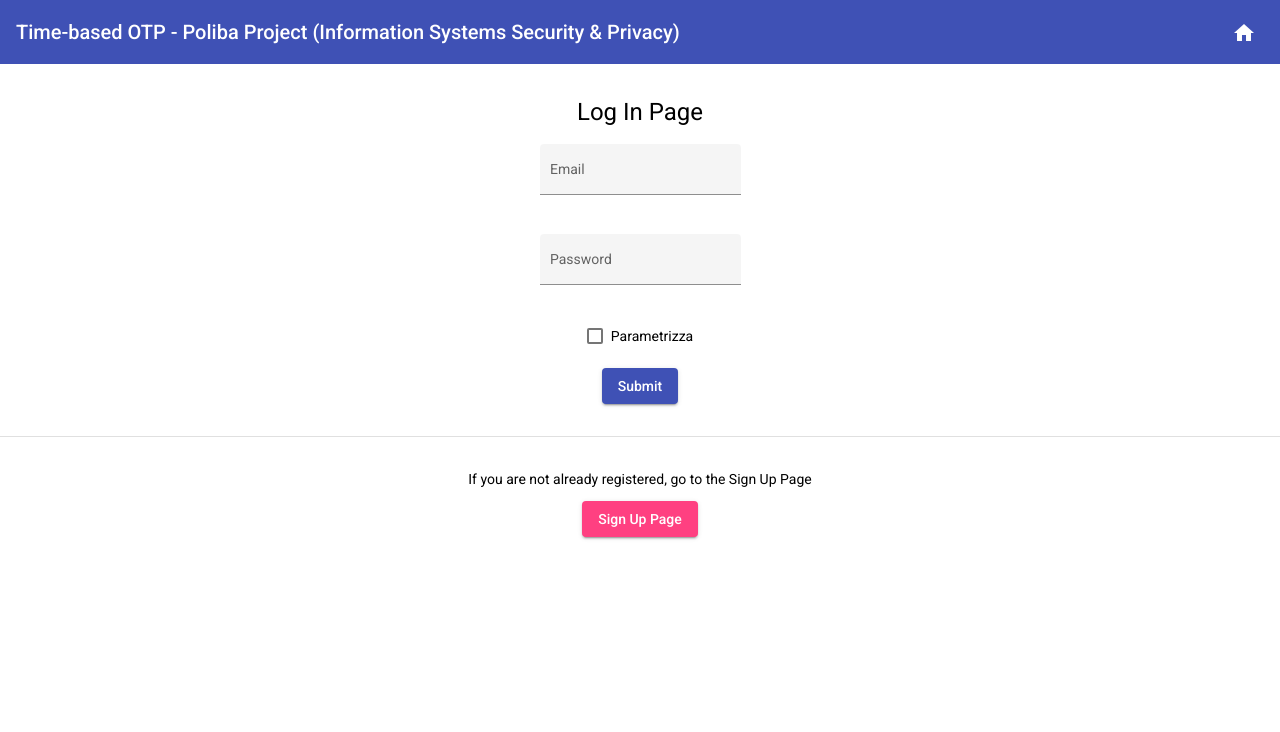
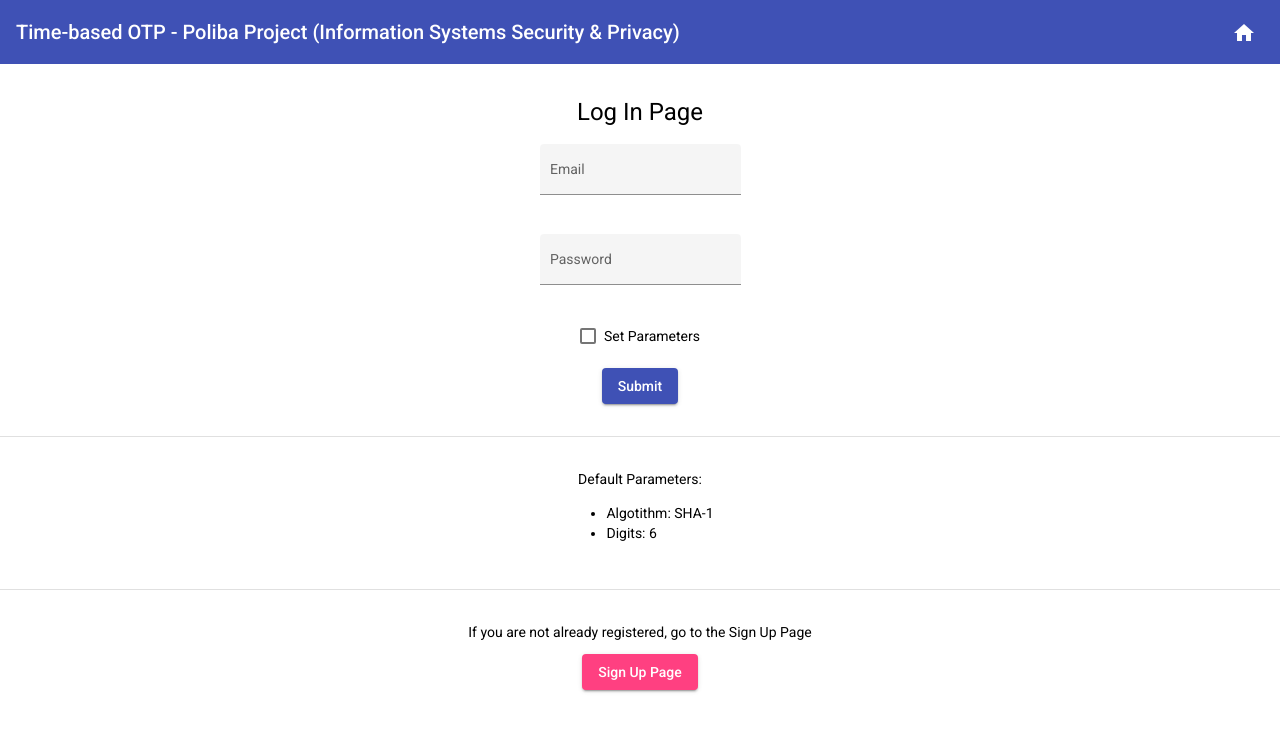
Before and after one commit to federicoder/totp-project-poliba, an Angular app in the folder Client/: page /login in a window 1280 px wide. Shown: the top 732 px of the page. Built offline with nearby package versions, Linux system fonts and the light colour scheme.

Commit message:
Improved Parameters Setting

```diff
--- a/Client/src/app/landing-page/landing-page.component.html
+++ b/Client/src/app/landing-page/landing-page.component.html
@@ -1,10 +1,8 @@
 <div class="center">
 
   <h1>
-    Hello {{userName}}
+    Hi <b>{{userName}}</b>, welcome to your personal area!
   </h1>
 
   <button mat-raised-button (click)="logout()" color="warn" *ngIf="userName.length > 0"> Logout</button>
-  <!-- <button mat-raised-button color="primary" [routerLink]="['/login']" *ngIf="userName.length <= 0">
-    Login</button> -->
 </div>
--- a/Client/src/app/landing-page/landing-page.component.ts
+++ b/Client/src/app/landing-page/landing-page.component.ts
@@ -21,7 +21,7 @@ export class LandingPageComponent implements OnInit {
       this.router.navigate(['/login']);
     }
 
-    console.log(this.userName)
+    console.log('User ' + this.userName + ' logged in successfully!')
   }
 
   async logout() {
--- a/Client/src/app/login-page/login-page.component.html
+++ b/Client/src/app/login-page/login-page.component.html
@@ -12,9 +12,15 @@
     <input matInput [(ngModel)]="user.password" type="password" autocomplete="off" />
   </mat-form-field>
   <br>
-  <mat-checkbox (change)="setParameterOn()">Parametrizza</mat-checkbox>
+  <mat-checkbox (change)="setParameterOn()">Set Parameters</mat-checkbox>
   <br>
   <button mat-raised-button color="primary" (click)="loginUser()">Submit</button>
+  <mat-divider style="width: 100%; margin: 2rem;" [inset]="true"></mat-divider>
+  Default Parameters:
+  <ul>
+    <li>Algotithm: SHA-1</li>
+    <li>Digits: 6</li>
+  </ul>
   <mat-divider style="width: 100%; margin: 2rem;" [inset]="true"></mat-divider>
   <p>If you are not already registered, go to the Sign Up Page</p>
   <button mat-raised-button color="accent" [routerLink]="['/signup']">Sign Up Page</button>
--- a/Client/src/app/login-page/login-page.component.ts
+++ b/Client/src/app/login-page/login-page.component.ts
@@ -17,15 +17,13 @@ export class LoginPageComponent implements OnInit {
   constructor(private service: RegistrationService, private router: Router, private utilService: UtilService) {}
 
   ngOnInit(): void {
-    console.log('hello');
+
   }
   setParameterOn() {
     this.parametrize = !this.parametrize;
   }
 
   async loginUser() {
-    console.log('i am here login');
-    console.log(this.user);
     const data = await this.service.loginUserFromRemote(this.user);
     if (data) {
       if (this.parametrize) {
--- a/Client/src/app/otpconfig/otpconfig.component.html
+++ b/Client/src/app/otpconfig/otpconfig.component.html
@@ -1,3 +1,5 @@
+<div class="center">
+  <h1>Set Parameters</h1>
   <mat-form-field>
     <mat-label>Select Algorithm</mat-label>
     <mat-select [(ngModel)]="algorithm" disableRipple>
@@ -6,10 +8,15 @@
       <mat-option value="SHA-512">SHA 512</mat-option>
     </mat-select>
   </mat-form-field>
-<form class="digits-form">
-  <mat-form-field class="example-full-width">
-    <mat-label>Insert Number of digits:</mat-label>
-    <input type="text" name="digitsInput" [(ngModel)]="digits"  matInput placeholder="Ex. 6"  />
+  <br>
+  <mat-form-field>
+    <mat-label>Select Number of Digits</mat-label>
+    <mat-select [(ngModel)]="digits" disableRipple>
+      <mat-option value="6">6</mat-option>
+      <mat-option value="7">7</mat-option>
+      <mat-option value="8">8</mat-option>
+    </mat-select>
   </mat-form-field>
-</form>
-<button mat-raised-button color="primary" (click)="setValues()">Imposta</button>
+  <br>
+  <button  mat-raised-button color="primary" (click)="setValues()">Set Up</button>
+</div>
--- a/Client/src/app/verify-code/verify-code.component.html
+++ b/Client/src/app/verify-code/verify-code.component.html
@@ -1,6 +1,5 @@
-<div class="center">
 <app-otpconfig (dataToSendEmitter)="setParameters($event)" *ngIf="isParametrized && !parametrizationComplete"></app-otpconfig>
-  <div *ngIf="parametrizationComplete">
+<div *ngIf="parametrizationComplete" class="center">
   <h1 *ngIf="src.length > 0">Scan the QR</h1>
   <img *ngIf="src.length > 0" [src]="src" alt="qr code" width="200" height="200" />
 
@@ -13,4 +12,3 @@
   <br />
   <button mat-stroked-button color="primary" (click)="onverify()">Submit</button>
 </div>
-</div>
--- a/Client/src/app/verify-code/verify-code.component.ts
+++ b/Client/src/app/verify-code/verify-code.component.ts
@@ -37,7 +37,7 @@ export class VerifyCodeComponent implements OnInit, OnChanges {
     if (this.isParametrized) {
     } else {
       this.parametrizationComplete = true;
-       this.service.getQRCode().subscribe(res =>  this.src  = res.toString());
+      this.service.getQRCode().subscribe(res =>  this.src  = res.toString());
     }
     // this.utilService.getParametrizationObs().subscribe(async (res: boolean) => {
     //   this.isParametrized = res;
```
Lines whose indentation alone changed are shown as unchanged.
